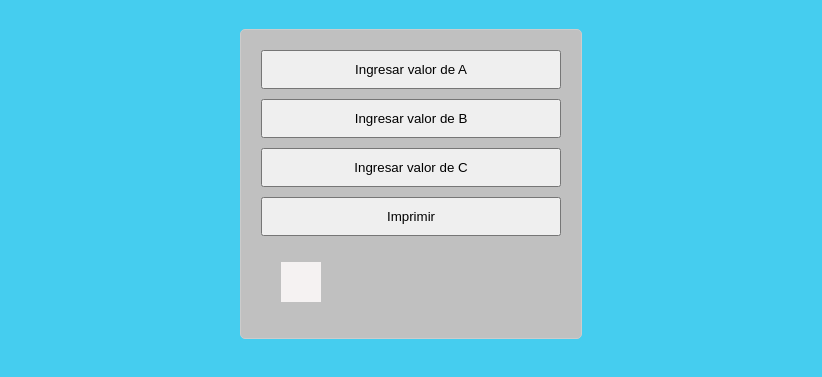
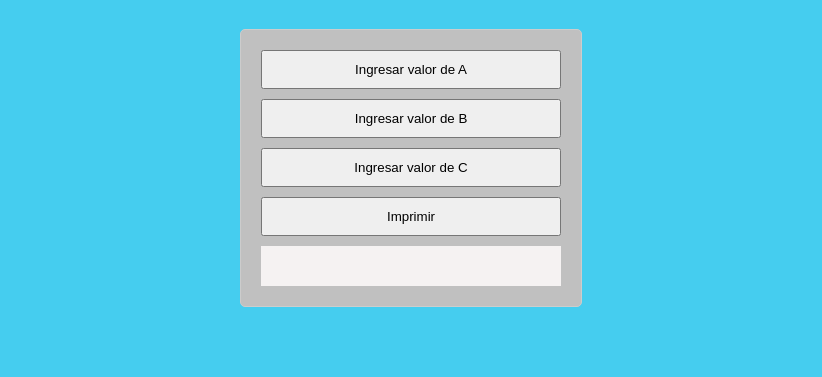
Before and after one commit to Eduardo-P/alculadora-de-raices-de-una-ecuacion-cuadratica, a plain HTML site: page index.html in a window 1280 px wide. Shown: the part 79-456 px from the top of the page, without its empty margins (229-1051 px from the left). Drawn offline with Linux system fonts and the light colour scheme.

Commit message:
Modificando y arredlando el diseño al momento de imprimir los resultados

```diff
--- a/index.html
+++ b/index.html
@@ -15,9 +15,7 @@
       <button onclick="ingresarValor('C')">Ingresar valor de C</button>
       <button onclick="Imprimir()">Imprimir</button>
     </div>
-    <div class="result-container">
-      <p id="resultado"></p>
-    </div>
+    <div id="resultado"></div>
   </div>
 
   <script src="script.js"></script>
--- a/styles.css
+++ b/styles.css
@@ -29,12 +29,7 @@ body {
     margin-bottom: 10px;
   }
 
-  .result-container {
-    display: flex;
-  }
-
   #resultado {
     background-color: #f5f2f2;
     padding: 20px;
-    margin-left: 20px;
   }
```
